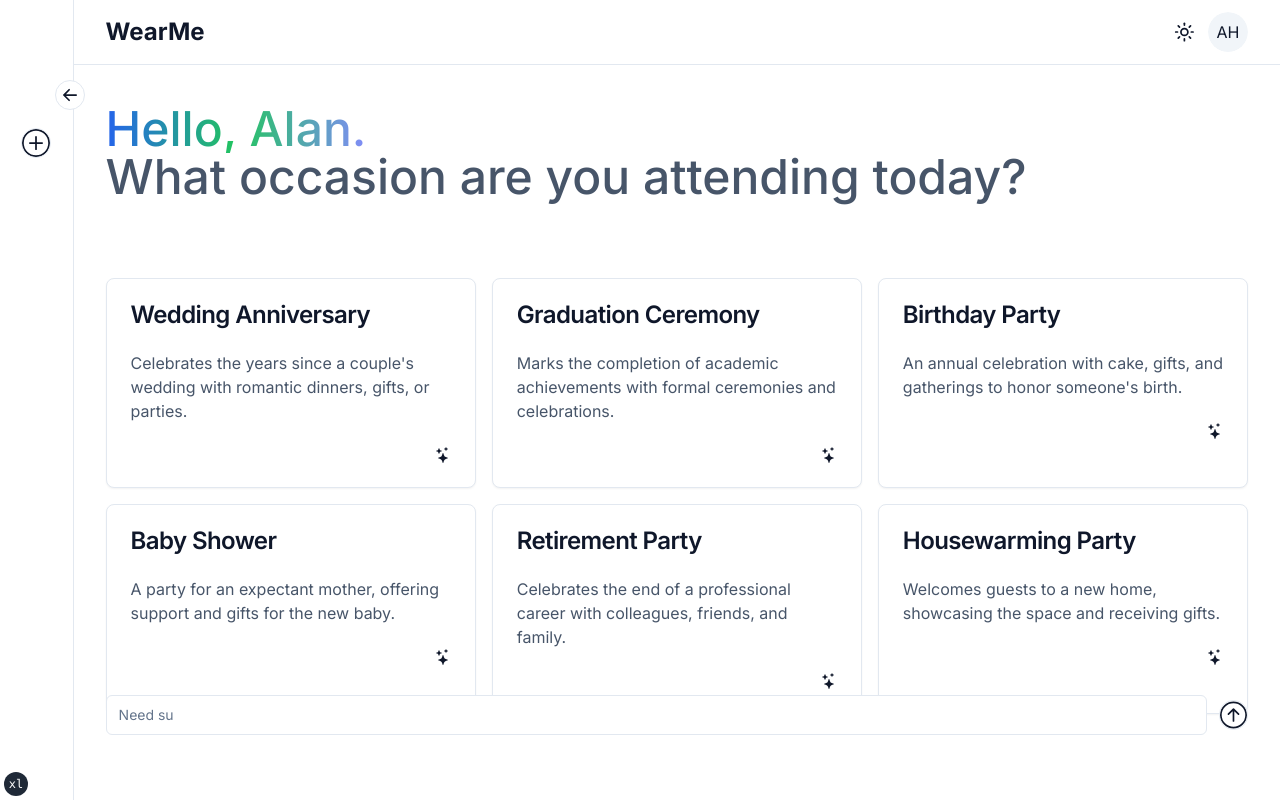
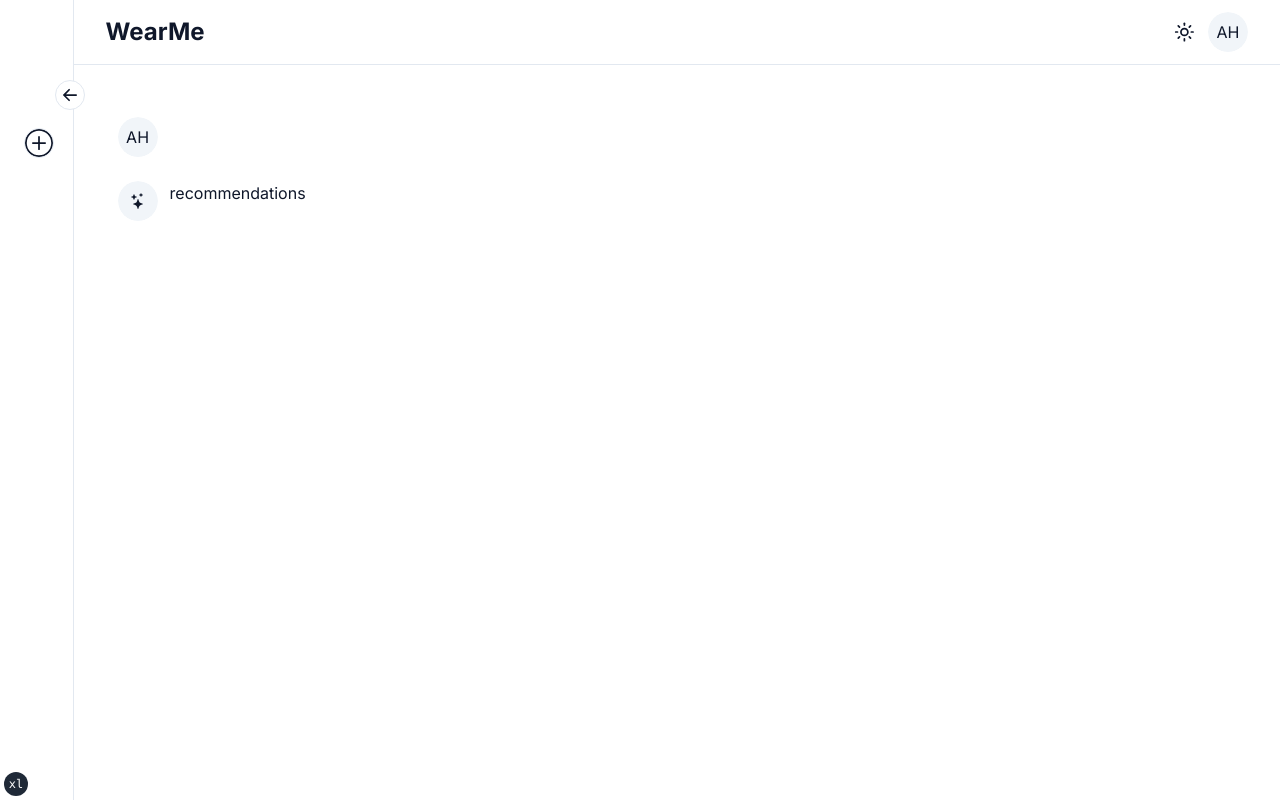
Before and after one commit to ahuangg/sbuhacks2024, a Next.js app in the folder my-app/: page / in a window 1280 px wide. Both pictures are taken after a click on the icon 1233 px from the left and 714 px from the top of the page. Built offline with nearby package versions, Linux system fonts and the light colour scheme.

Commit message:
completed chat component

```diff
--- a/my-app/app/page.tsx
+++ b/my-app/app/page.tsx
@@ -1,13 +1,26 @@
+"use client"
+
+import { pageStateAtom } from "@/atoms/globalAtoms"
+import { useAtom } from "jotai"
+
 import SearchBar from "@/components/section-components/searchbar"
+import Chat from "@/components/sections/chat"
 import Home from "@/components/sections/home"
 
 export default function IndexPage() {
+  const [currPageState] = useAtom(pageStateAtom)
+
+  const handlePageState = () => {
+    if (currPageState === "chat") {
+      return <Chat />
+    } else {
+      return <Home />
+    }
+  }
+
   return (
     <section className="container h-full after:gap-6 pb-8 pt-6 md:py-10 ">
-      <Home />
-      <div className="flex justify-bottom">
-        <SearchBar />
-      </div>
+      {handlePageState()}
     </section>
   )
 }
--- /dev/null
+++ b/my-app/atoms/globalAtoms.tsx
@@ -0,0 +1,8 @@
+import { atom } from "jotai"
+
+let pageStateAtom = atom<string>("home")
+let searchTextAtom = atom<string>("")
+let chatLogAtom = atom<any[]>([])
+let logIndexAtom = atom<number>(0)
+
+export { pageStateAtom, searchTextAtom, chatLogAtom, logIndexAtom }
--- a/my-app/components/section-components/searchbar.tsx
+++ b/my-app/components/section-components/searchbar.tsx
@@ -1,6 +1,13 @@
 "use client"
 
 import React, { useEffect, useState } from "react"
+import {
+  chatLogAtom,
+  logIndexAtom,
+  pageStateAtom,
+  searchTextAtom,
+} from "@/atoms/globalAtoms"
+import { useAtom } from "jotai"
 import { BsArrowUpCircle } from "react-icons/bs"
 
 import { cn } from "@/lib/utils"
@@ -8,13 +15,11 @@ import { Input } from "@/components/ui/input"
 
 const SearchBar = () => {
   const [placeholder, setPlaceHolder] = useState<string>("")
-  const placeholders: string[] = [
-    "I need ideas for my high school reunion",
-    "I want a nice suit for my prom",
-    "Daughters piano recital",
-    "Black t-shirt",
-    "Need suggestions for meeting my girlfriend's parents",
-  ]
+  const placeholders: string[] = ["Enter a prompt here"]
+  const [currPageState, setCurrPageState] = useAtom(pageStateAtom)
+  const [currSearchText, setSearchText] = useAtom(searchTextAtom)
+  const [chatLog, setChatLog] = useAtom(chatLogAtom)
+  const [logIndex, setLogIndex] = useAtom(logIndexAtom)
 
   useEffect(() => {
     let currentPlaceholder: string = ""
@@ -34,13 +39,40 @@ const SearchBar = () => {
     return () => clearInterval(typingEffect)
   }, [])
 
+  const handleSearch = () => {
+    //api call
+
+    setChatLog([
+      ...chatLog,
+      {
+        chatId: chatLog.length,
+        userText: currSearchText,
+        gptText: "recommendations",
+        recommendations: [],
+      },
+    ])
+
+    setLogIndex(() => chatLog.length)
+
+    setSearchText("")
+    setCurrPageState("chat")
+  }
+
   return (
     <div className="flex items-center gap-3 w-full">
-      <Input type="text" placeholder={placeholder}></Input>
+      <Input
+        type="text"
+        placeholder={placeholder}
+        value={currSearchText}
+        onChange={(e) => setSearchText(e.target.value)}
+      ></Input>
       <BsArrowUpCircle
         className={cn(
           "cursor-pointer rounded-full border bg-background text-3xl text-foreground"
         )}
+        onClick={() => {
+          handleSearch()
+        }}
       />
     </div>
   )
--- a/my-app/components/section-components/sidebar.tsx
+++ b/my-app/components/section-components/sidebar.tsx
@@ -1,7 +1,9 @@
 "use client"
 
 import React from "react"
-import { BsArrowLeftShort, BsPlusCircle } from "react-icons/bs"
+import { chatLogAtom, logIndexAtom, pageStateAtom } from "@/atoms/globalAtoms"
+import { useAtom } from "jotai"
+import { BsArrowLeftShort, BsChat, BsPlusCircle } from "react-icons/bs"
 
 import { cn } from "@/lib/utils"
 import { useSidebar } from "@/hooks/useSidebar"
@@ -10,6 +12,9 @@ import { Label } from "@/components/ui/label"
 const Sidebar = () => {
   const { isOpen, toggle } = useSidebar()
   const [status, setStatus] = React.useState(false)
+  const [currPageState, setPageState] = useAtom(pageStateAtom)
+  const [chatLog, setChatLog] = useAtom(chatLogAtom)
+  const [logIndex, setLogIndex] = useAtom(logIndexAtom)
 
   const handleToggle = () => {
     setStatus(true)
@@ -34,7 +39,12 @@ const Sidebar = () => {
       />
       <div className="space-y-4 py-4">
         <div className="px-3 py-2">
-          <div className="flex mt-6 space-y-1 justify-center gap-2 ">
+          <div
+            className="flex mt-6 space-y-1 ml-3 gap-2"
+            onClick={() => {
+              setPageState("home")
+            }}
+          >
             <Label className="flex">
               <BsPlusCircle
                 className={cn(
@@ -46,6 +56,40 @@ const Sidebar = () => {
               </div>
             </Label>
           </div>
+
+          {isOpen ? (
+            ""
+          ) : (
+            <>
+              <p className="text-sm font-medium text-slate-500 mt-6 mb-3 ml-3">
+                Recents
+              </p>
+              {chatLog.map((log) => {
+                return (
+                  <div
+                    className="flex space-y-1 gap-2  ml-3"
+                    onClick={() => {
+                      setLogIndex(log.chatId)
+                      setPageState("chat")
+                    }}
+                  >
+                    <Label className="flex">
+                      <BsChat
+                        className={cn(
+                          "cursor-pointer bg-background text-3xl text-foreground"
+                        )}
+                      />
+                      <div
+                        className={cn("flex items-center", !isOpen && "ml-3")}
+                      >
+                        chat {log.chatId + 1}
+                      </div>
+                    </Label>
+                  </div>
+                )
+              })}
+            </>
+          )}
         </div>
       </div>
     </nav>
--- /dev/null
+++ b/my-app/components/sections/chat.tsx
@@ -0,0 +1,36 @@
+import React from "react"
+import { chatLogAtom, logIndexAtom, pageStateAtom } from "@/atoms/globalAtoms"
+import { useAtom } from "jotai"
+import { BsStars } from "react-icons/bs"
+
+import { Avatar, AvatarFallback, AvatarImage } from "@/components/ui/avatar"
+
+const Chat = () => {
+  const [currPageState, setCurrPageState] = useAtom(pageStateAtom)
+  const [chatLog, setChatLog] = useAtom(chatLogAtom)
+  const [logIndex] = useAtom(logIndexAtom)
+
+  React.useEffect(() => {}, [logIndex])
+
+  return (
+    <div className="h-[90%]">
+      <div className="p-3 flex">
+        <Avatar>
+          <AvatarFallback>AH</AvatarFallback>
+        </Avatar>
+        <div className="ml-3">{chatLog[logIndex].userText}</div>
+      </div>
+
+      <div className="p-3 flex">
+        <Avatar>
+          <AvatarFallback>
+            <BsStars />
+          </AvatarFallback>
+        </Avatar>
+        <div className="ml-3">{chatLog[logIndex].gptText}</div>
+      </div>
+	    </div>
+  )
+}
+
+export default Chat
--- a/my-app/components/sections/home.tsx
+++ b/my-app/components/sections/home.tsx
@@ -1,5 +1,5 @@
 import React from "react"
-import { BsStars } from "react-icons/bs"
+import { BsSearch } from "react-icons/bs"
 
 import {
   Card,
@@ -8,6 +8,8 @@ import {
   CardHeader,
   CardTitle,
 } from "@/components/ui/card"
+
+import SearchBar from "../section-components/searchbar"
 
 const Home = () => {
   let recommendations = [
@@ -44,6 +46,7 @@ const Home = () => {
   ]
 
   return (
+    <React.Fragment>
       <div className="h-[90%]">
         <h1 className="text-5xl font-medium bg-gradient-to-r from-blue-600 via-green-500 to-indigo-400 inline-block text-transparent bg-clip-text">
           Hello, Alan.
@@ -64,7 +67,7 @@ const Home = () => {
                     <p className="text-slate-600">{recc.description}</p>
                   </CardContent>
                   <CardFooter className="flex justify-end">
-                  <BsStars />
+                    <BsSearch />
                   </CardFooter>
                 </Card>
               )
@@ -72,6 +75,10 @@ const Home = () => {
           </div>
         </div>
       </div>
+      <div className="flex justify-bottom">
+        <SearchBar />
+      </div>
+    </React.Fragment>
   )
 }
 
--- a/my-app/package.json
+++ b/my-app/package.json
@@ -19,6 +19,7 @@
     "@radix-ui/react-slot": "^1.0.2",
     "class-variance-authority": "^0.4.0",
     "clsx": "^1.2.1",
+    "jotai": "^2.6.4",
     "lucide-react": "^0.105.0-alpha.4",
     "next": "^13.4.8",
     "next-themes": "^0.2.1",
```
Also changed, not shown: 1 other file (tests, documents, lock files or other folders). Lines whose indentation alone changed are shown as unchanged.
